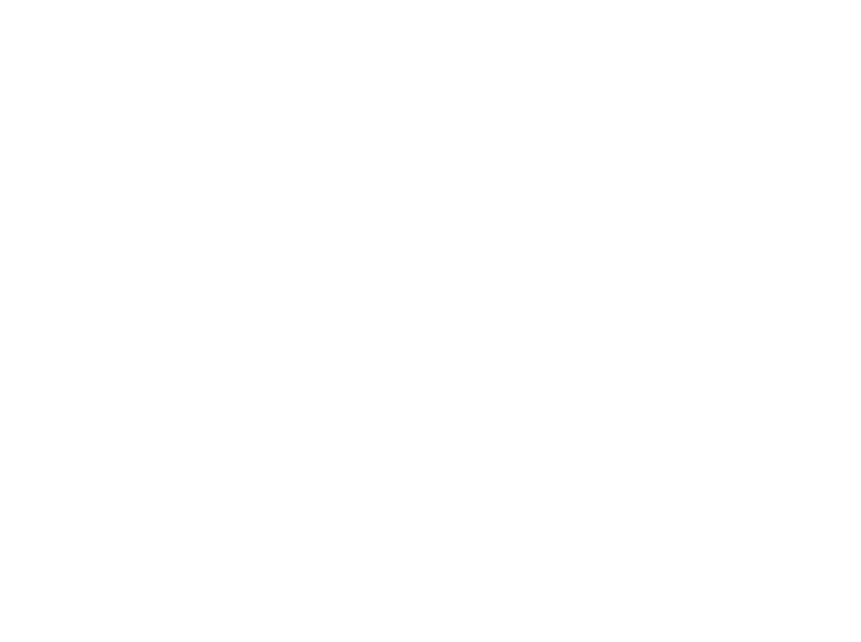
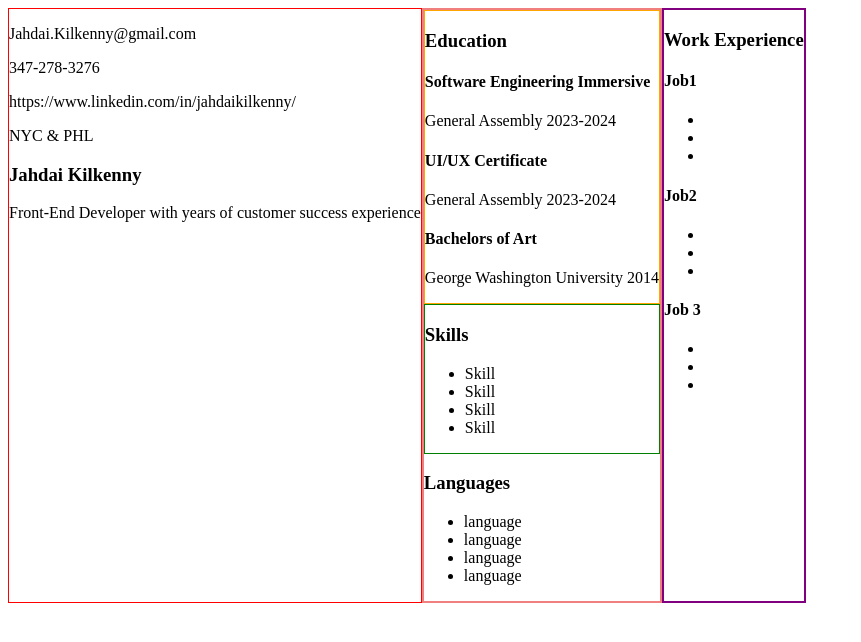
Before and after one commit to JahdaiK/portfolio, a plain HTML site: page Resume/Resume.html in a window 1280 px wide. Shown: the whole page, without its empty margins (0-861 px from the left). Drawn offline with Linux system fonts and the light colour scheme.

Commit message:
Resume HTML

```diff
--- a/Resume/Resume.html
+++ b/Resume/Resume.html
@@ -1,11 +1,77 @@
 <!DOCTYPE html>
 <html lang="en">
-<head>
-    <meta charset="UTF-8">
-    <meta name="viewport" content="width=device-width, initial-scale=1.0">
+  <head>
+    <meta charset="UTF-8" />
+    <meta name="viewport" content="width=device-width, initial-scale=1.0" />
+    <link rel="stylesheet" href="style.css" />
     <title>Resume</title>
-</head>
-<body>
+  </head>
+  <body>
+    <section id="header">
+      <section id="contact">
+        <p>Jahdai.Kilkenny@gmail.com</p>
+        <p>347-278-3276</p>
+        <p>https://www.linkedin.com/in/jahdaikilkenny/</p>
+        <p>NYC & PHL</p>
+      </section>
 
-</body>
+      <section id="intro">
+        <h1>Jahdai Kilkenny</h1>
+        <p>Front-End Developer with years of customer success experience</p>
+      </section>
+    </section>
+
+    <section class="aside">
+      <div class="square-box" id="education">
+        <h3>Education</h3>
+        <h4>Software Engineering Immersive</h4>
+        <p> General Assembly 2023-2024</p>
+        <h4>UI/UX Certificate</h4>
+        <p> General Assembly 2023-2024</p>
+        <h4>Bachelors of Art</h4>
+        <p> George Washington University 2014</p>
+      </div>
+      <div class="square-box" id="skills">
+       <h3>Skills</h3>
+        <ul>
+            <li>Skill</li>
+            <li>Skill</li>
+            <li>Skill</li>
+            <li>Skill</li>
+        </ul>
+      </div>
+      <div class="square-box" id="languages">
+        <h3>Languages</h3>
+        <ul>
+            <li>language</li>
+            <li>language</li>
+            <li>language</li>
+            <li>language</li>
+        </ul>
+      </div>
+    </section>
+    <div id="main">
+    <div id="work-experience">
+        <h3>Work Experience</h3>
+            <h4>Job1</h4>
+                <ul>
+                <li></li>
+                <li></li>
+                <li></li>
+            </ul>
+            <h4>Job2</h4>
+                <ul>
+                <li></li>
+                <li></li>
+                <li></li>
+            </ul>
+            <h4>Job 3</h4>
+                <ul>
+                <li></li>
+                <li></li>
+                <li></li>
+            </ul>
+    </div>
+</div>
+  </body>
 </html>
--- /dev/null
+++ b/Resume/style.css
@@ -0,0 +1,43 @@
+/* #header{
+  border: 1px solid blue;
+} */
+
+body{
+    display: flex;
+}
+
+#header{
+    /* position: absolute; */
+    /* display: flex; */
+    border: 1px red solid;
+    margin-right: 0;
+}
+
+.aside{
+    border: 2px solid lightcoral;
+    /* display: flex; */
+    /* flex-direction: column; */
+    gap: 1em;
+    /* height: 100%;
+    margin-top: 0; */
+}
+
+#education{
+    border: 1px solid orange;
+
+}
+#skills{
+    border: 1px solid green;
+}
+
+#main{
+    /* display: flex;
+    flex-direction: row; */
+    border: 2px purple solid;
+    /* justify-content: flex-end; */
+}
+#work-experience {
+    /* flex-grow: 1; */
+    /* display: flex;
+    flex-direction: column */
+}
```
Also changed, not shown: About_Me/style.css (+13 -20 lines), Resume/styles.css (deleted).
